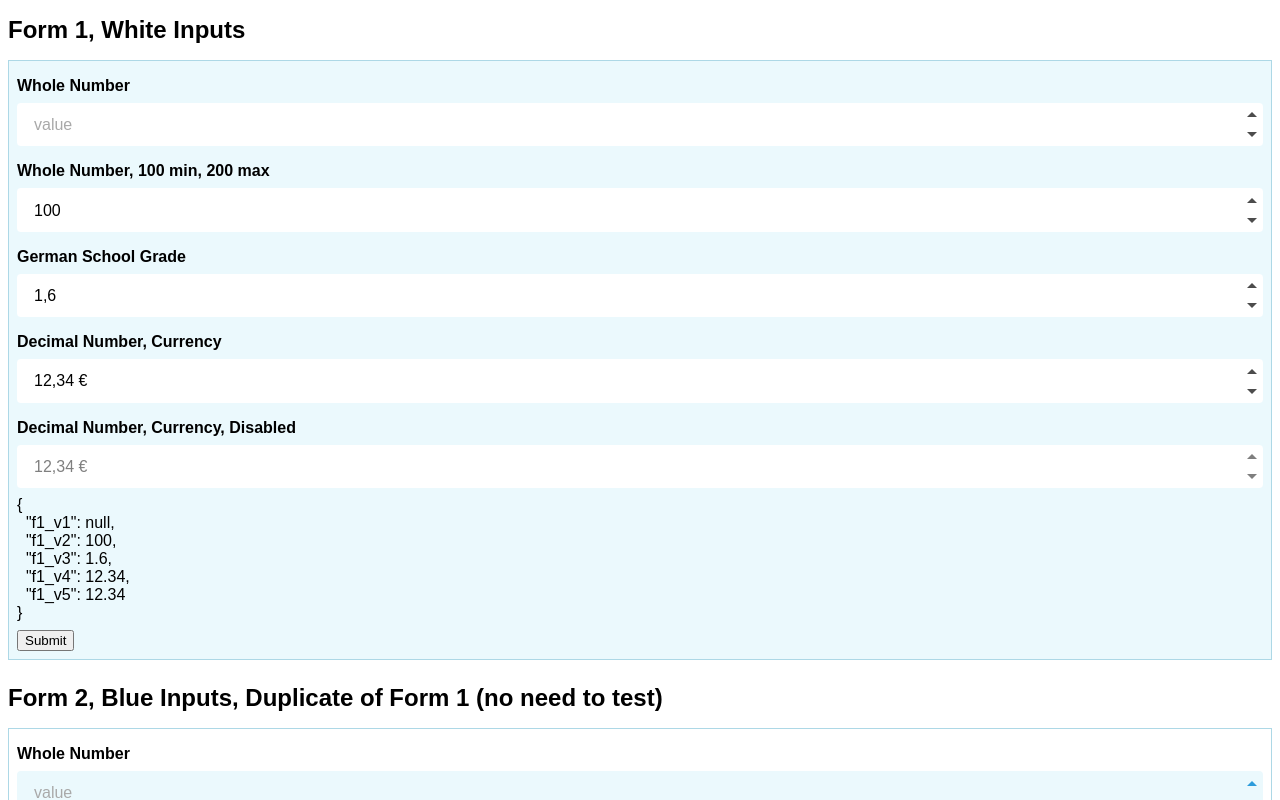
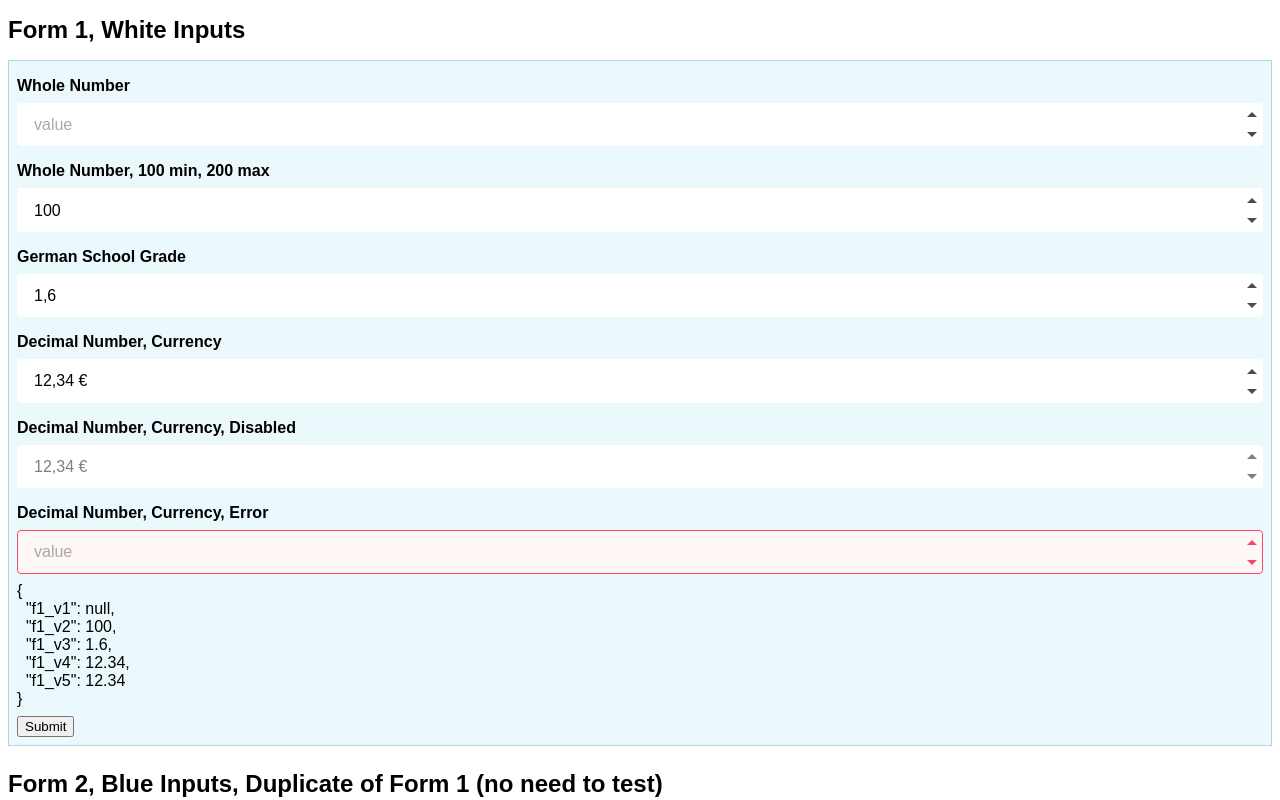
Before and after one commit to mark-hennessy/react-number-input, a React (Create React App) app: page / in a window 1280 px wide. Shown: the top 800 px of the page. Built offline with nearby package versions, Linux system fonts and the light colour scheme.

Commit message:
add error theme

```diff
--- a/src/DemoForm/DemoForm.js
+++ b/src/DemoForm/DemoForm.js
@@ -72,6 +72,13 @@ const DemoForm = ({ formName, blue, className }) => {
           currency
           disabled
         />
+        <Label>Decimal Number, Currency, Error</Label>
+        <NumberInput
+          {...connectToState(getInputName(inputCounter++))}
+          precision={2}
+          currency
+          error
+        />
 
         <div className={`${CID}__form-state`}>
           {JSON.stringify(state, undefined, 2)}
--- a/src/NumberInput/NumberInput.js
+++ b/src/NumberInput/NumberInput.js
@@ -16,10 +16,11 @@ const NumberInput = ({
   step = 1,
   min,
   max,
-  blue,
   decimalSeparator = ',',
   currency,
   currencySymbol = '€',
+  blue,
+  error,
   disabled,
   ignoreEnterKey,
   onChange,
@@ -335,6 +336,7 @@ const NumberInput = ({
         value={format(value)}
         placeholder={placeholder}
         blue={blue}
+        error={error}
         disabled={disabled}
         onChange={onChangeWrapper}
         onKeyDown={onKeyDownWrapper}
@@ -346,12 +348,14 @@ const NumberInput = ({
         <NumberInputArrowButton
           direction='up'
           blue={blue}
+          error={error}
           disabled={disabled}
           onClick={onStepUp}
         />
         <NumberInputArrowButton
           direction='down'
           blue={blue}
+          error={error}
           disabled={disabled}
           onClick={onStepDown}
         />
--- a/src/NumberInputArrowButton/NumberInputArrowButton.js
+++ b/src/NumberInputArrowButton/NumberInputArrowButton.js
@@ -9,6 +9,7 @@ const CID = 'number-input-arrow-button';
 const NumberInputArrowButton = ({
   direction,
   blue,
+  error,
   disabled,
   onClick,
   className,
@@ -69,6 +70,7 @@ const NumberInputArrowButton = ({
       <NumberInputArrowIcon
         direction={direction}
         blue={blue}
+        error={error}
         disabled={disabled}
       />
     </button>
--- a/src/NumberInputArrowIcon/NumberInputArrowIcon.js
+++ b/src/NumberInputArrowIcon/NumberInputArrowIcon.js
@@ -8,12 +8,13 @@ const CID = 'number-input-arrow-icon';
 const NumberInputArrowIcon = ({
   direction,
   blue,
+  error,
   disabled,
   className,
 }) => {
   return (
     <svg
-      className={cn(CID, { [direction]: direction, blue, disabled }, className)}
+      className={cn(CID, { [direction]: direction, blue, error, disabled }, className)}
       viewBox='0 0 2 1'
     >
       <polygon points='0,1 2,1 1,0' />
--- a/src/NumberInputArrowIcon/NumberInputArrowIcon.scss
+++ b/src/NumberInputArrowIcon/NumberInputArrowIcon.scss
@@ -10,6 +10,10 @@
     fill: #2d9cdb;
   }
 
+  &.error {
+    fill: #f2486a;
+  }
+
   &.disabled {
     // matches disabled input color
     fill: #7F7F7F;
--- a/src/StandardInput/StandardInput.js
+++ b/src/StandardInput/StandardInput.js
@@ -11,6 +11,7 @@ const StandardInput = ({
   value,
   placeholder,
   blue,
+  error,
   disabled,
   ignoreEnterKey,
   onChange,
@@ -24,7 +25,7 @@ const StandardInput = ({
   return (
     <input
       ref={ref}
-      className={cn(CID, { blue, disabled }, className)}
+      className={cn(CID, { blue, error, disabled }, className)}
       data-cy={dataCy || buildDataCyString(`${name}-input`)}
       type={type || 'text'}
       name={name}
--- a/src/StandardInput/StandardInput.scss
+++ b/src/StandardInput/StandardInput.scss
@@ -6,7 +6,6 @@
   font-family: "Nunito", sans-serif;
   font-size: 1rem;
   line-height: 1.21428571em;
-  color: black;
 
   &:focus {
     color: #07a9ef;
@@ -40,6 +39,17 @@
     }
   }
 
+  &.error {
+    background: #fff6f6;
+    color: #f2486a;
+    border: 1px solid #f2486a;
+
+    &:focus {
+      box-shadow: none;
+      border: 1px solid #f2486a;
+    }
+  }
+
   &.disabled {
     background: white;
     color: #7F7F7F;
```
